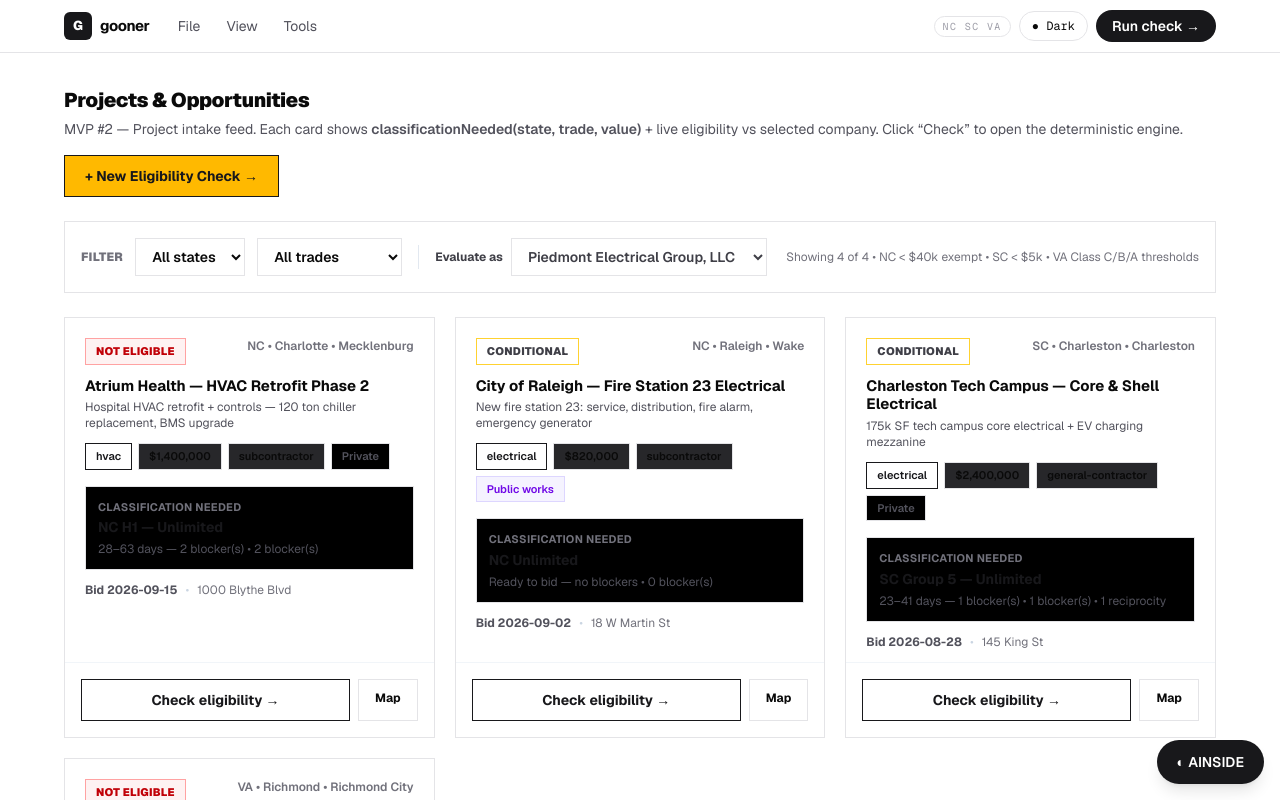
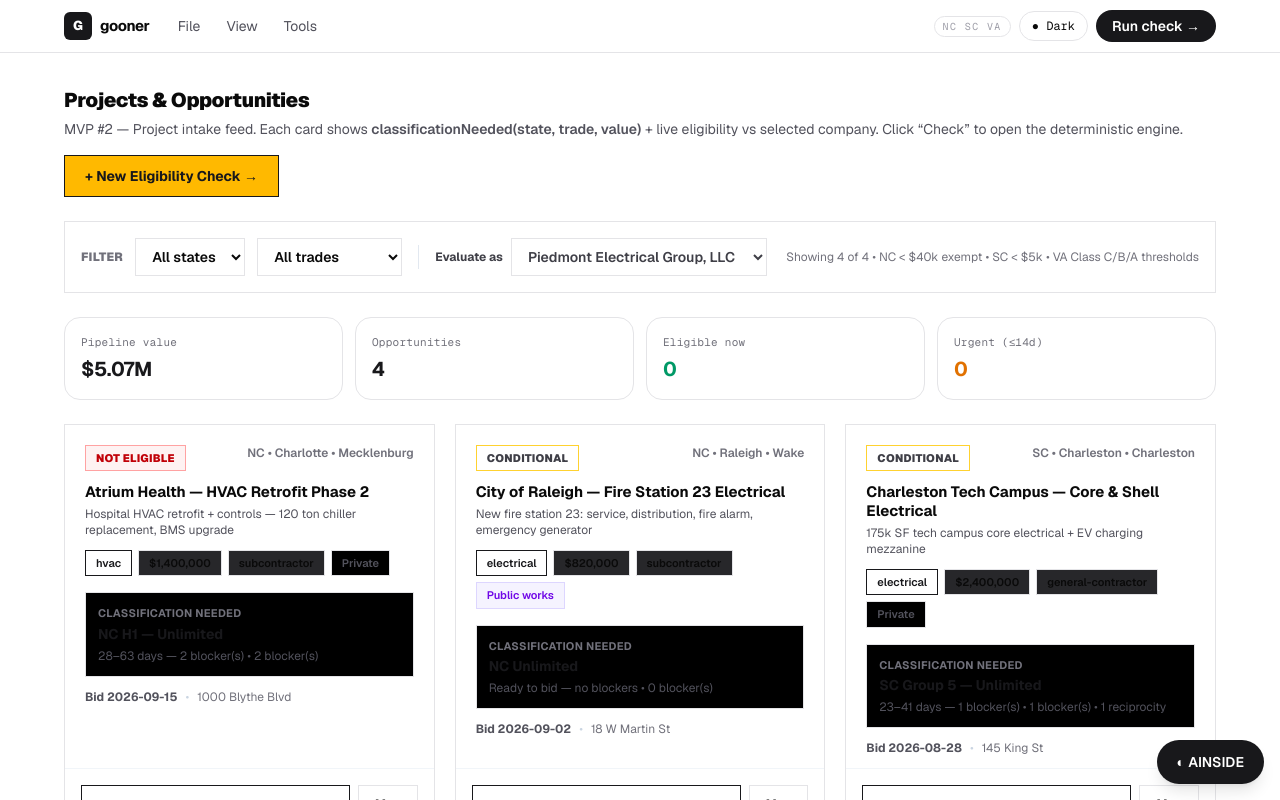
Before and after one commit to SoulSniper-V2/Licensensibly, a Next.js app: page /projects in a window 1280 px wide. Shown: the top 800 px of the page. Built offline with nearby package versions, Linux system fonts and the light colour scheme.

Commit message:
feat: research-driven redesign of Projects page — KPI strip (pipeline value, eligible, urgent) mirroring CRM/inventory dashboards

```diff
--- a/src/app/projects/page.tsx
+++ b/src/app/projects/page.tsx
@@ -30,6 +30,12 @@ export default function ProjectsPage() {
     return d;
   };
 
+  const totalVal = filtered.reduce((s,p)=>s+p.contractValue,0);
+  const eligibleCount = filtered.filter(p=> badgeFor(p).label==="ELIGIBLE").length;
+  const urgentCount = filtered.filter(p=>{
+    const d = daysUntil(p.bidDate); return d!==null && d<=14 && d>=0;
+  }).length;
+
   return (
     <div className="mx-auto max-w-[1200px] px-6 py-8 space-y-6">
       <div className="flex flex-wrap items-start justify-between gap-4">
@@ -56,6 +62,21 @@ export default function ProjectsPage() {
           </select>
         </label>
         <span className="text-xs text-zinc-500 dark:text-zinc-400 ml-auto hidden sm:inline">Showing {filtered.length} of {MOCK_PROJECTS.length} • NC {"<"} $40k exempt • SC {"<"} $5k • VA Class C/B/A thresholds</span>
+      </div>
+
+      {/* KPI strip — research-driven: executive overview like CRM/inventory dashboards */}
+      <div className="grid grid-cols-2 md:grid-cols-4 gap-3">
+        {[
+          { k: "Pipeline value", v: `$${(totalVal/1_000_000).toFixed(2)}M`, t: "text-zinc-900 dark:text-zinc-100" },
+          { k: "Opportunities", v: filtered.length, t: "text-zinc-900 dark:text-zinc-100" },
+          { k: "Eligible now", v: eligibleCount, t: "text-emerald-600 dark:text-emerald-400" },
+          { k: "Urgent (≤14d)", v: urgentCount, t: "text-amber-600 dark:text-amber-400" },
+        ].map(s=> (
+          <div className="rounded-2xl border border-zinc-200 dark:border-zinc-800 bg-white dark:bg-zinc-900 p-4">
+            <div className="mono text-[11px] tracking-wide text-zinc-500 dark:text-zinc-400">{s.k}</div>
+            <div className={`text-xl font-bold tracking-tight mt-1 ${s.t}`}>{s.v}</div>
+          </div>
+        ))}
       </div>
 
       <div className="grid md:grid-cols-2 xl:grid-cols-3 gap-5">
```
